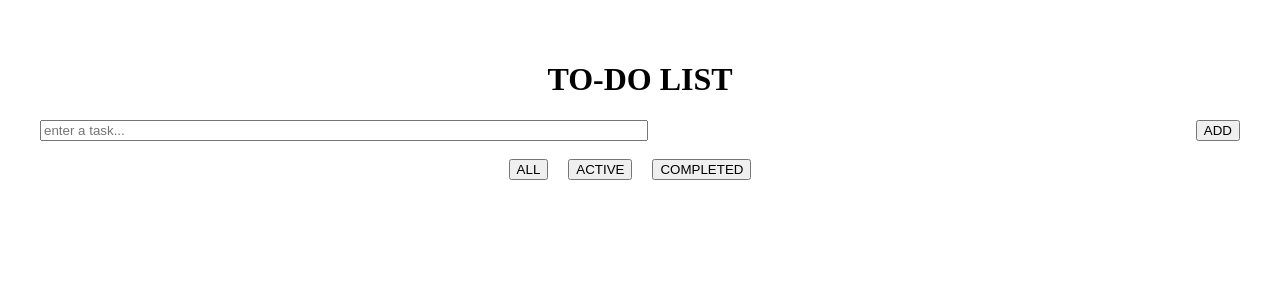
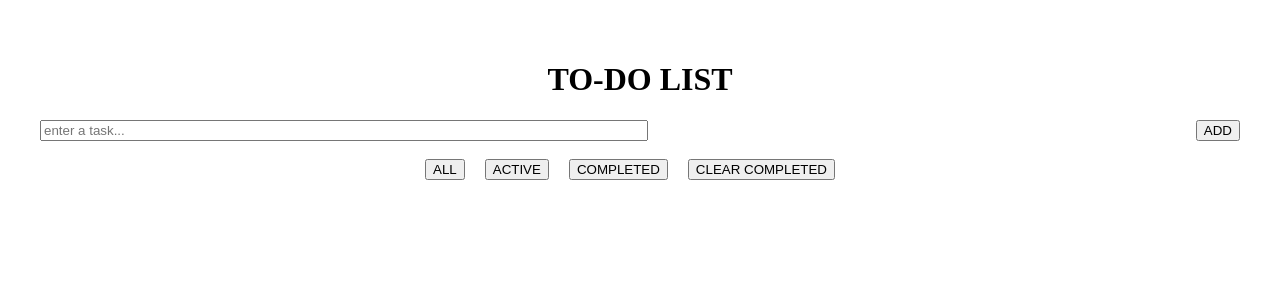
Before and after one commit to shreyaakalra/ReactJS-FundamentalsPractice, a React (Vite) app in the folder todo-app/: page / in a window 1280 px wide. Shown: the top 300 px of the page. Built offline with nearby package versions, Linux system fonts and the light colour scheme.

Commit message:
added clear completed button finally donee

```diff
--- a/todo-app/src/App.jsx
+++ b/todo-app/src/App.jsx
@@ -51,6 +51,14 @@ function App() {
     return true;
   })
 
+  const clearCompleted = () => {
+    const clearTodo = todo.filter((item) => {
+      return !item.status;
+    })
+
+    setTodo(clearTodo);
+  }
+
 
 
 
@@ -81,6 +89,9 @@ function App() {
         <button onClick={() => setFilter("COMPLETED")} style={{marginRight: "20px"}}>
           COMPLETED
         </button>
+        <button onClick={clearCompleted} style={{marginRight: "20px"}}>
+          CLEAR COMPLETED
+        </button>
       </div>
       <div>
         {filteredTodo.map((item)=>(
```
